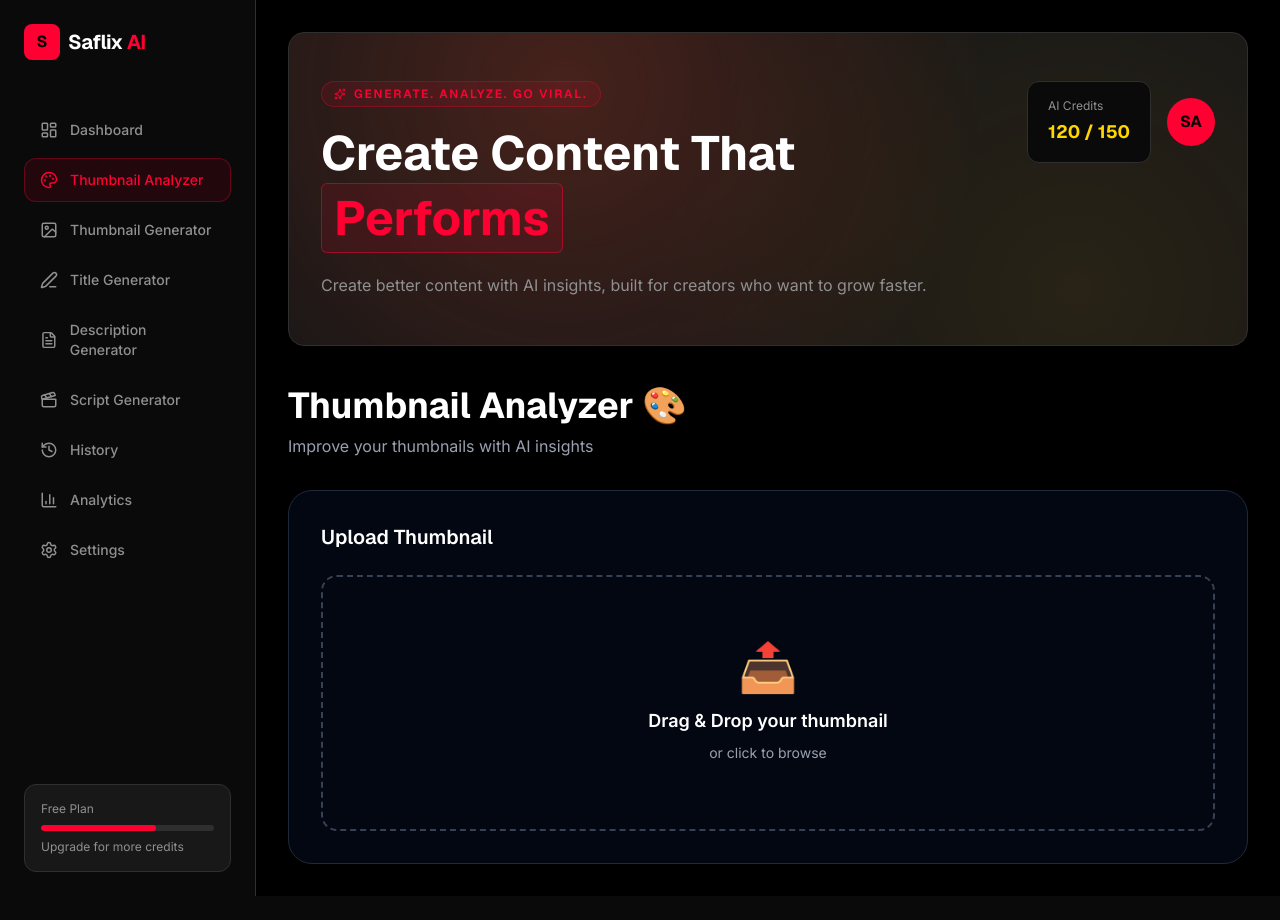
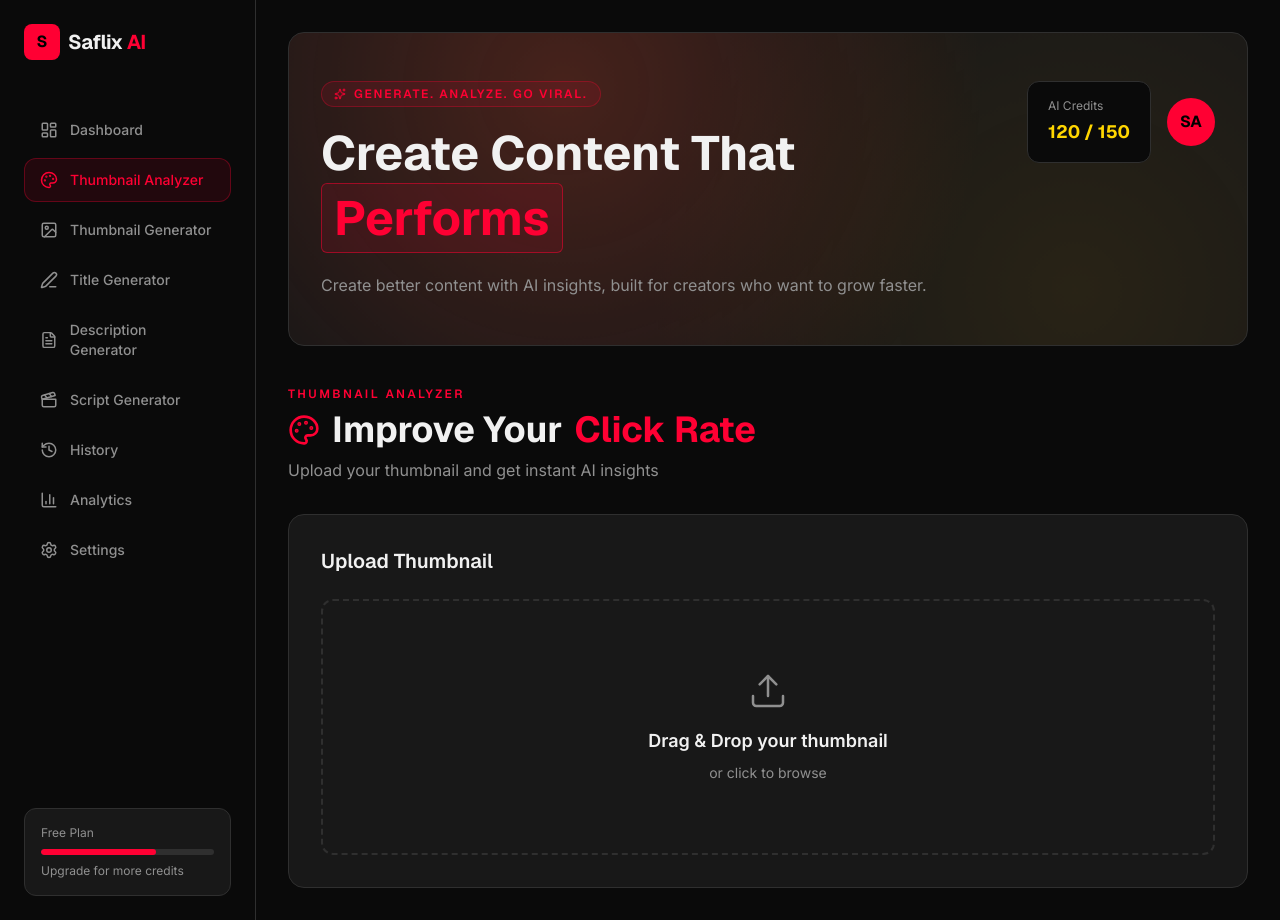
Before and after one commit to saif-oops/StudioAI, a Next.js app in the folder frontend/: page /thumbnail-analyzer in a window 1280 px wide. Before the commit the page ends 896 px from the top, so only its background shows below. Built offline with nearby package versions, Linux system fonts and the light colour scheme.

Commit message:
Migrate thumbnail analyzer to new design system

```diff
--- a/frontend/app/components/AnalysisResult.tsx
+++ b/frontend/app/components/AnalysisResult.tsx
@@ -1,3 +1,5 @@
+import { Sparkles, Rocket, Zap, Check } from "lucide-react";
+
 type AnalysisResultProps = {
   analysis: {
     score: number;
@@ -6,214 +8,60 @@
   };
 };
 
-
-export default function AnalysisResult({
-  analysis,
-}: AnalysisResultProps) {
-
-
+export default function AnalysisResult({ analysis }: AnalysisResultProps) {
   return (
-
     <div className="mt-10">
-
-
-      {/* Header */}
-
       <div className="mb-6 flex items-center justify-between">
-
-        <h2 className="text-2xl font-bold">
-          AI Analysis Result ✨
-        </h2>
-
-
-        <span className="
-          rounded-full
-          bg-blue-600/20
-          px-4 py-2
-          text-sm
-          text-blue-400
-        ">
+        <h2 className="font-display text-2xl font-bold">AI Analysis Result</h2>
+        <span className="flex items-center gap-1.5 rounded-full bg-[var(--accent-soft)] px-4 py-2 text-sm text-[var(--accent)]">
+          <Sparkles size={14} />
           AI Powered
         </span>
-
       </div>
 
-
-
-
       <div className="grid gap-6 md:grid-cols-3">
-
-
-
-        {/* Score Card */}
-
-        <div className="
-          rounded-3xl
-          border border-gray-800
-          bg-gray-950
-          p-8
-          hover:border-blue-500
-          transition
-        ">
-
-
-          <p className="text-gray-400">
-            CTR Score
-          </p>
-
-
-
-          <div className="
-            mt-6
-            flex
-            justify-center
-          ">
-
-
-            <div className="
-              flex
-              h-40
-              w-40
-              items-center
-              justify-center
-              rounded-full
-              border-[10px]
-              border-blue-500
-            ">
-
+        <div className="rounded-2xl border border-[var(--border-color)] bg-[var(--surface)] p-8 transition-colors hover:border-[var(--accent)]/40">
+          <p className="text-[var(--muted)]">CTR Score</p>
+          <div className="mt-6 flex justify-center">
+            <div className="flex h-40 w-40 items-center justify-center rounded-full border-[10px] border-[var(--accent)]">
               <div className="text-center">
-
-                <p className="text-5xl font-bold">
-                  {analysis.score}
-                </p>
-
-                <p className="text-gray-400">
-                  /100
-                </p>
-
+                <p className="font-display text-5xl font-bold">{analysis.score}</p>
+                <p className="text-[var(--muted)]">/100</p>
               </div>
-
-
             </div>
-
-
           </div>
-
-
         </div>
 
-
-
-
-
-
-        {/* Strengths */}
-
-        <div className="
-          rounded-3xl
-          border border-gray-800
-          bg-gray-950
-          p-8
-          hover:border-green-500
-          transition
-        ">
-
-
-          <h3 className="mb-5 text-xl font-bold">
-            🚀 Strengths
+        <div className="rounded-2xl border border-[var(--border-color)] bg-[var(--surface)] p-8 transition-colors hover:border-green-500/40">
+          <h3 className="mb-5 flex items-center gap-2 font-display text-xl font-bold">
+            <Rocket size={20} className="text-green-400" />
+            Strengths
           </h3>
-
-
-
           <div className="space-y-3">
-
-
             {analysis.strengths.map((item) => (
-
-              <div
-                key={item}
-                className="
-                  rounded-xl
-                  bg-gray-900
-                  p-3
-                  text-gray-300
-                "
-              >
-
-                ✓ {item}
-
+              <div key={item} className="flex items-start gap-2 rounded-xl bg-[var(--background)] p-3 text-sm text-[var(--foreground)]">
+                <Check size={16} className="text-green-400 shrink-0 mt-0.5" />
+                {item}
               </div>
-
             ))}
-
-
           </div>
-
-
         </div>
 
-
-
-
-
-
-
-        {/* Improvements */}
-
-        <div className="
-          rounded-3xl
-          border border-gray-800
-          bg-gray-950
-          p-8
-          hover:border-yellow-500
-          transition
-        ">
-
-
-          <h3 className="mb-5 text-xl font-bold">
-            ⚡ Improvements
+        <div className="rounded-2xl border border-[var(--border-color)] bg-[var(--surface)] p-8 transition-colors hover:border-[var(--highlight)]/40">
+          <h3 className="mb-5 flex items-center gap-2 font-display text-xl font-bold">
+            <Zap size={20} className="text-[var(--highlight)]" />
+            Improvements
           </h3>
-
-
-
-
           <div className="space-y-3">
-
-
             {analysis.improvements.map((item) => (
-
-              <div
-                key={item}
-                className="
-                  rounded-xl
-                  bg-gray-900
-                  p-3
-                  text-gray-300
-                "
-              >
-
-                • {item}
-
+              <div key={item} className="flex items-start gap-2 rounded-xl bg-[var(--background)] p-3 text-sm text-[var(--foreground)]">
+                <span className="text-[var(--highlight)] shrink-0">•</span>
+                {item}
               </div>
-
             ))}
-
-
-
           </div>
-
-
-
         </div>
-
-
-
-
       </div>
-
-
     </div>
-
   );
-
 }
--- a/frontend/app/components/UploadBox.tsx
+++ b/frontend/app/components/UploadBox.tsx
@@ -1,158 +1,73 @@
 "use client";
 
 import { useState } from "react";
+import { Upload, Sparkles } from "lucide-react";
 
 type UploadBoxProps = {
   image: string | null;
-  handleImageUpload: (
-    event: React.ChangeEvent<HTMLInputElement>
-  ) => void;
+  handleImageUpload: (event: React.ChangeEvent<HTMLInputElement>) => void;
   analyzeThumbnail: () => void;
 };
-
 
 export default function UploadBox({
   image,
   handleImageUpload,
   analyzeThumbnail,
 }: UploadBoxProps) {
-
   const [dragActive, setDragActive] = useState(false);
 
-
-  const handleDrop = (
-    event: React.DragEvent<HTMLLabelElement>
-  ) => {
-
+  const handleDrop = (event: React.DragEvent<HTMLLabelElement>) => {
     event.preventDefault();
-
     setDragActive(false);
-
-
     const file = event.dataTransfer.files[0];
-
     if (!file) return;
-
-
     const fakeEvent = {
-      target: {
-        files: [file],
-      },
+      target: { files: [file] },
     } as unknown as React.ChangeEvent<HTMLInputElement>;
-
-
     handleImageUpload(fakeEvent);
-
   };
 
-
-
   return (
-
-    <div className="mt-8 rounded-3xl border border-gray-800 bg-gray-950 p-8">
-
-
-      <h3 className="mb-6 text-xl font-semibold">
-        Upload Thumbnail
-      </h3>
-
-
+    <div className="mt-8 rounded-2xl border border-[var(--border-color)] bg-[var(--surface)] p-8">
+      <h3 className="mb-6 text-xl font-display font-semibold">Upload Thumbnail</h3>
 
       {!image && (
-
         <label
           onDragOver={(e) => {
             e.preventDefault();
             setDragActive(true);
           }}
-
-          onDragLeave={() => {
-            setDragActive(false);
-          }}
-
+          onDragLeave={() => setDragActive(false)}
           onDrop={handleDrop}
-
-
-          className={`
-            flex h-64 cursor-pointer
-            flex-col items-center justify-center
-            rounded-2xl border-2 border-dashed
-            transition
-
-            ${
-              dragActive
-              ? "border-blue-500 bg-blue-500/10"
-              : "border-gray-700"
-            }
-          `}
+          className={`flex h-64 cursor-pointer flex-col items-center justify-center rounded-xl border-2 border-dashed transition-colors ${
+            dragActive
+              ? "border-[var(--accent)] bg-[var(--accent-soft)]"
+              : "border-[var(--border-color)] hover:border-[var(--accent)]/40"
+          }`}
         >
-
-          <div className="text-5xl">
-            📤
-          </div>
-
-
-          <p className="mt-4 text-lg font-semibold">
-            Drag & Drop your thumbnail
-          </p>
-
-
-          <p className="mt-2 text-sm text-gray-400">
-            or click to browse
-          </p>
-
-
-
-          <input
-            type="file"
-            accept="image/*"
-            onChange={handleImageUpload}
-            className="hidden"
-          />
-
-
+          <Upload size={40} className="text-[var(--muted)]" strokeWidth={1.5} />
+          <p className="mt-4 text-lg font-semibold">Drag & Drop your thumbnail</p>
+          <p className="mt-2 text-sm text-[var(--muted)]">or click to browse</p>
+          <input type="file" accept="image/*" onChange={handleImageUpload} className="hidden" />
         </label>
-
       )}
 
-
-
-
       {image && (
-
         <div className="space-y-6">
-
-
           <img
             src={image}
             alt="thumbnail preview"
-            className="max-w-lg rounded-2xl border border-gray-700"
+            className="max-w-lg rounded-xl border border-[var(--border-color)]"
           />
-
-
-
           <button
             onClick={analyzeThumbnail}
-            className="
-            rounded-xl
-            bg-blue-600
-            px-8 py-3
-            font-semibold
-            hover:bg-blue-700
-            transition
-            "
+            className="flex items-center gap-2 rounded-xl bg-[var(--accent)] px-8 py-3 font-display font-bold text-white hover:bg-[var(--accent-hover)] transition-colors"
           >
-            Analyze Thumbnail ✨
+            <Sparkles size={18} />
+            Analyze Thumbnail
           </button>
-
-
         </div>
-
       )}
-
-
     </div>
-
   );
-
 }
--- a/frontend/app/thumbnail-analyzer/page.tsx
+++ b/frontend/app/thumbnail-analyzer/page.tsx
@@ -1,6 +1,7 @@
 "use client";
 
 import { useState } from "react";
+import { Palette } from "lucide-react";
 import Sidebar from "../components/Sidebar";
 import Header from "../components/Header";
 import UploadBox from "../components/UploadBox";
@@ -18,9 +19,7 @@
     improvements: [] as string[],
   });
 
-  const handleImageUpload = (
-    event: React.ChangeEvent<HTMLInputElement>
-  ) => {
+  const handleImageUpload = (event: React.ChangeEvent<HTMLInputElement>) => {
     const file = event.target.files?.[0];
     if (!file) return;
 
@@ -70,16 +69,24 @@
   };
 
   return (
-    <main className="min-h-screen bg-black text-white flex">
+    <main className="min-h-screen bg-[var(--background)] text-[var(--foreground)] flex">
       <Sidebar />
 
       <section className="flex-1 p-8">
         <Header />
 
-        <h1 className="text-4xl font-bold">Thumbnail Analyzer 🎨</h1>
-        <p className="mt-2 text-gray-400">
-          Improve your thumbnails with AI insights
-        </p>
+        <div className="relative">
+          <p className="font-display text-xs font-semibold tracking-[0.2em] text-[var(--accent)] uppercase">
+            Thumbnail Analyzer
+          </p>
+          <h1 className="mt-2 font-display text-4xl font-bold flex items-center gap-3">
+            <Palette className="text-[var(--accent)]" size={32} />
+            Improve Your <span className="text-[var(--accent)]">Click Rate</span>
+          </h1>
+          <p className="mt-2 text-[var(--muted)]">
+            Upload your thumbnail and get instant AI insights
+          </p>
+        </div>
 
         <UploadBox
           image={image}
@@ -88,7 +95,9 @@
         />
 
         {loading && (
-          <p className="mt-8 text-gray-400">Analyzing thumbnail...</p>
+          <p className="mt-8 flex items-center gap-2 text-[var(--muted)]">
+            Analyzing thumbnail...
+          </p>
         )}
 
         {!loading && analyzed && <AnalysisResult analysis={analysis} />}
```
